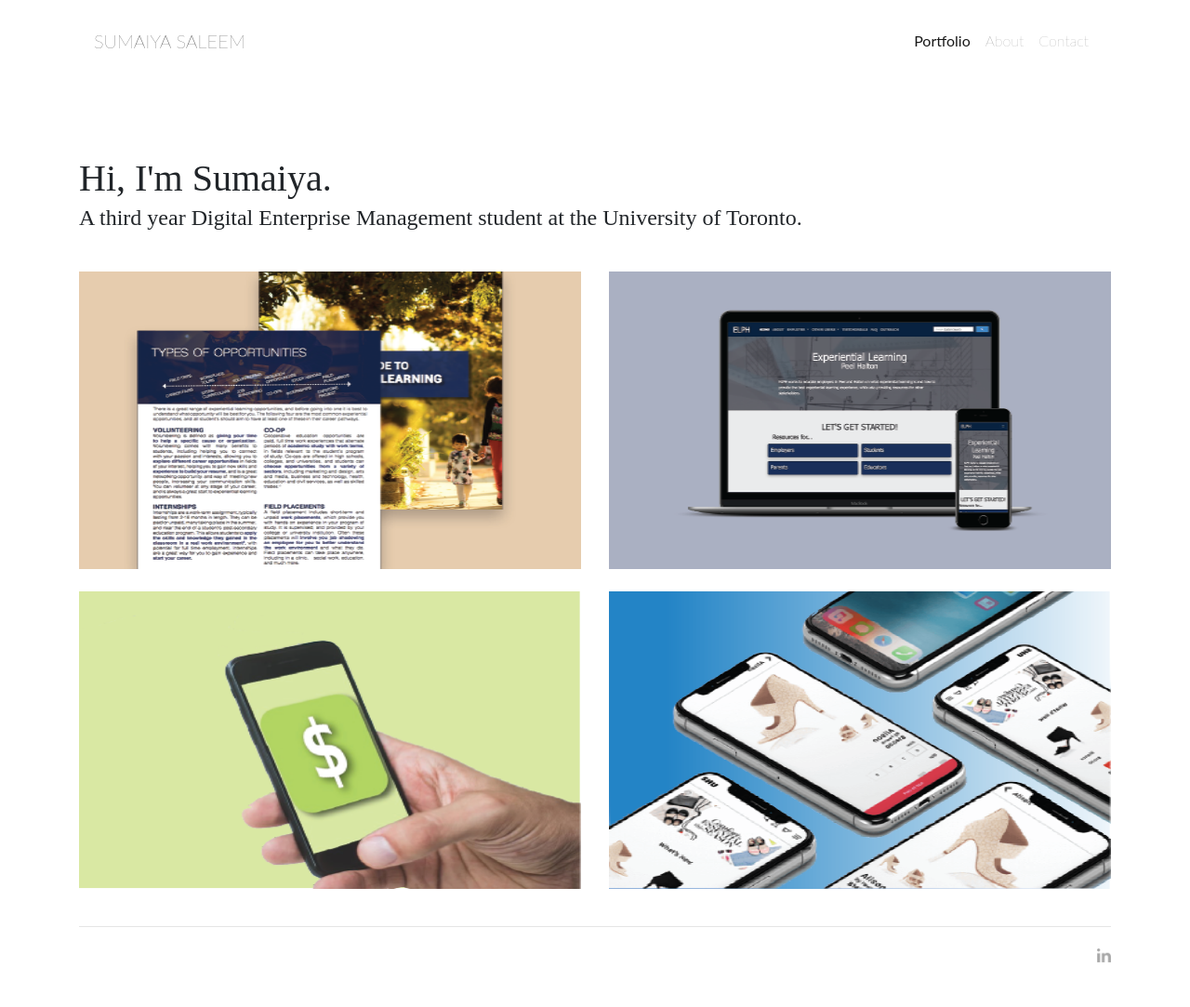
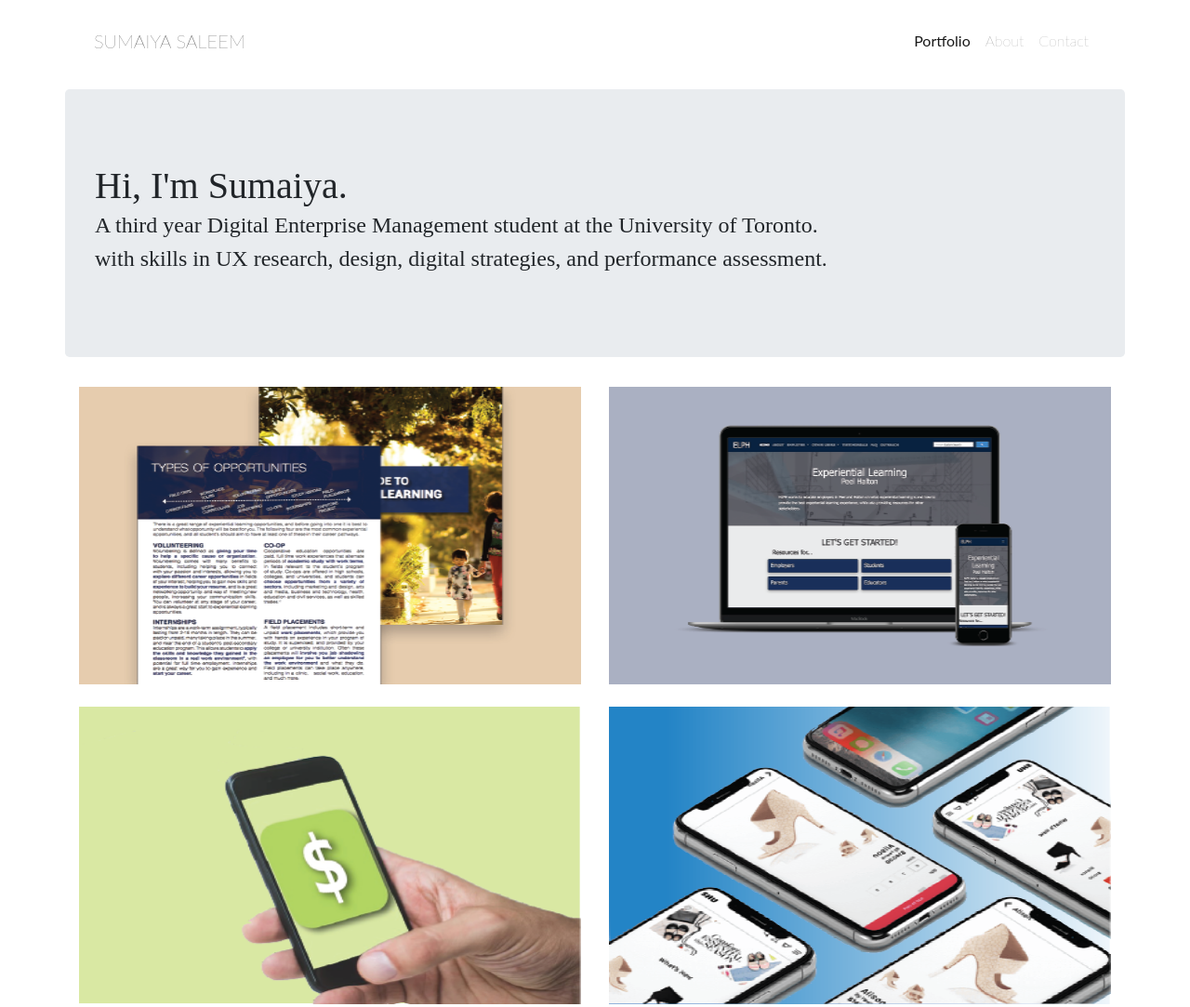
Before and after one commit to sumaiyasaleem786/myportfolio, a plain HTML site: page index.html in a window 1280 px wide. Shown: the top 1083 px of the page at 93% size. Before the commit the page ends 1061 px from the top, so only its background shows below. Drawn offline with Linux system fonts and the light colour scheme.

Commit message:
Add files via upload

```diff
--- a/index.html
+++ b/index.html
@@ -17,7 +17,7 @@
 
   <body>
 	 <div class="container">
-    <nav class="navbar navbar-fixed-top navbar-expand-lg navbar-light mb-5 mt-3">
+    <nav class="navbar navbar-fixed-top navbar-expand-lg navbar-light mb-4 mt-3">
       <a class="navbar-brand" href="index">SUMAIYA SALEEM</a>
       <button class="navbar-toggler" type="button" data-toggle="collapse" data-target="#navbarSupportedContent" aria-controls="navbarSupportedContent" aria-expanded="false" aria-label="Toggle navigation">
       <span class="navbar-toggler-icon"></span>
@@ -41,10 +41,10 @@
 	  </div>
 
 
-	<div class="container container-">
+	<div class="container jumbotron">
 	  <div class="row">
-		  <h2 id="type" class="col-12 mt-5 mb-0"></h2></div>
-			  <div class="row"><h7 class="col-12 mb-4 sub">A third year Digital Enterprise Management student at the University of Toronto.</h7>
+		  <h2 id="type" class="col-12 mt-3 mb-0"></h2></div>
+			  <div class="row"><h7 class="col-12 mb-4 sub">A third year Digital Enterprise Management student at the University of Toronto.<br>with skills in UX research, design, digital strategies, and performance assessment.</h7>
 			  </div>
 		</div>
 
```
Also changed, not shown: 1 other file.
